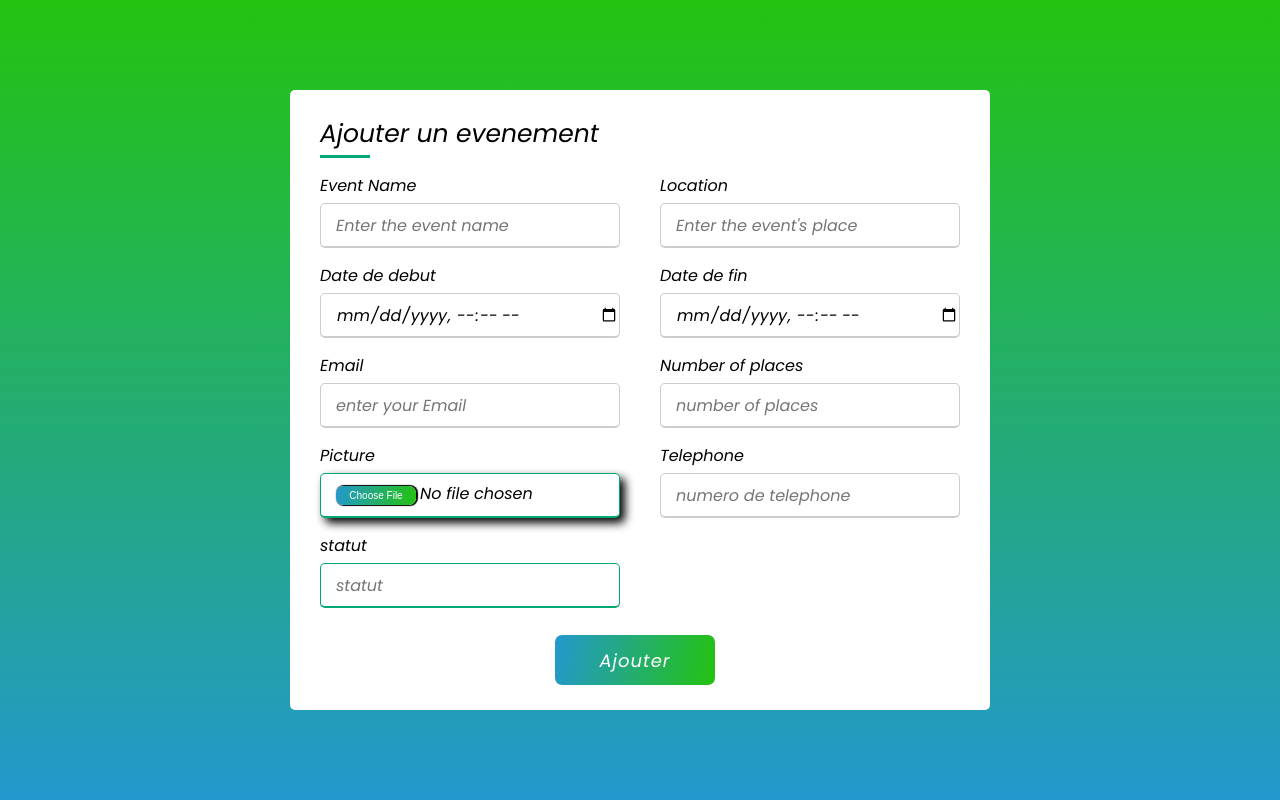
After one commit to bagherra99/projet-php, a PHP site: page /ajouter_evenement.php in a window 1280 px wide. The commit adds this page. Run offline with PHP 8.4, Linux system fonts and the light colour scheme.

Commit message:
Add files via upload

```diff
--- /dev/null
+++ b/ajouter_evenement.css
@@ -0,0 +1,135 @@
+@import url('https://fonts.googleapis.com/css2?family=Poppins:ital@1&display=swap');
+
+*{
+    margin: 0;
+    padding: 0;
+    box-sizing: border-box;
+    font-family: 'Poppins', sans-serif;
+}
+
+body{
+    display: flex;
+    height: 100vh;
+    justify-content: center;
+    align-items: center;
+    padding: 10px;
+    background: linear-gradient(360deg,rgb(35, 152, 206), rgb(36, 194, 16));
+}
+
+.container{
+    max-width: 700px;
+    width: 100%;
+    background: #fff;
+    padding: 25px 30px;
+    border-radius: 5px;
+}
+
+.container .title{
+    font-size: 25px;
+    font-weight: 500;
+    position: relative;
+}
+
+.container .title::before{
+    margin-bottom: -5px;
+    content: '';
+    position: absolute;
+    height: 3px;
+    width: 50px;
+    left: 0;
+    bottom: 0;
+    background: rgb(0, 168, 118);
+}
+
+.container form .user-details{
+    display: flex;
+    flex-wrap: wrap;
+    justify-content: space-between;
+    margin: 20px 0 12px 0;
+}
+
+form .user-details .input-box{
+    margin-bottom: 15px;
+    width: calc(100% / 2 - 20px);
+}
+
+.user-details .input-box .details{
+    display: block;
+    font-weight: 500;
+    margin-bottom: 5px;
+}
+
+.user-details .input-box input{
+    height: 45px;
+    width: 100%;
+    outline: none;
+    border-radius: 5px;
+    border: 1px solid #ccc;
+    padding-left: 15px;
+    font-size: 16px;
+    border-bottom-width: 2px;
+    transition: all 0.3s ease;
+    /* box-shadow: 5px 5px 15px black; */
+}
+
+.user-details .input-box input:focus,
+.user-details .input-box input:valid{
+    border-color: rgb(0, 168, 118);
+}
+
+form .button input{
+    margin-left: calc(640px / 2 - 85px);
+    height: 50px;
+    width: 25%;
+    outline: none;
+    color: #fff;
+    border: none;
+    font-size: 18px;
+    font-weight: 500;
+    border-radius: 7px;
+    letter-spacing: 1px;
+    cursor: pointer;
+    background: linear-gradient(100deg,rgb(35, 152, 206), rgb(36, 194, 16));
+    transition: all 0.3s ease;
+}
+
+form .button input:hover{
+    /* transform: translateY(5px); */
+    transform: scaleX(1.1);
+
+}
+
+input.image{
+    padding: 7px;
+    font-size: 16px;
+    background: white;
+    border-radius: 50px;
+    box-shadow: 5px 5px 10px black;
+    width: 35px;
+    outline: none;
+}
+
+/* .input-box .image{
+    font-size: 16px;
+    background: white;
+    border-radius: 50px;
+    box-shadow: 5px 5px 10px black;
+    width: 350px;
+    outline: none;
+} */
+
+::-webkit-file-upload-button{
+    color: white;
+    background: linear-gradient(100deg,rgb(35, 152, 206), rgb(36, 194, 16));
+    padding: 4px;
+    width: 80px;
+    font-size: 10px;
+    border: none;
+    border-radius: 7px;
+    box-shadow: 1px 0 1px 1px black;
+    outline: none;
+}
+
+input#file-upload-button{
+    width: 5px;
+}
--- /dev/null
+++ b/ajouter_evenement.php
@@ -0,0 +1,122 @@
+<!DOCTYPE html>
+<html lang="en">
+<head>
+    <meta charset="UTF-8">
+    <meta http-equiv="X-UA-Compatible" content="IE=edge">
+    <meta name="viewport" content="width=device-width, initial-scale=1.0">
+    <title>Ajouter Evenement</title>
+    <link rel="stylesheet" href="ajouter_evenement.css">
+</head>
+<body>
+    <!-- <form action="" method="post">
+        Event name : <input type="text" name="event_name"> <br> <br>
+        Location : <input type="text" name="location"> <br> <br>
+        Date : <input type="datetime" name="date"> <br><br>
+        number of places : <input type="number" name="places"> <br><br>
+        picture : <input type="file" name="img" id="img">
+
+        <button type="submit">create evenement</button>
+
+    </form> -->
+
+    <div class="container">
+        <div class="title">Ajouter un evenement</div>
+        <form action="" method="POST">
+            <div class="user-details">
+                <div class="input-box">
+                    <span class="details">Event Name</span>
+                    <input type="text" name="event_name" placeholder="Enter the event name" required>
+                </div>
+                <div class="input-box">
+                    <span class="details">Location</span>
+                    <input type="text" name="place" placeholder="Enter the event's place" required>
+                </div>
+                <div class="input-box">
+                    <span class="details">Date de debut</span>
+                    <input type="datetime-local" name="date_de_debut" placeholder="" required>
+                </div>
+                <div class="input-box">
+                    <span class="details">Date de fin</span>
+                    <input type="datetime-local" name="date_de_fin" placeholder="" required>
+                </div>
+                <div class="input-box">
+                    <span class="details">Email</span>
+                    <input type="text" name="Email" placeholder="enter your Email" required>
+                </div>
+                <div class="input-box">
+                    <span class="details">Number of places</span>
+                    <input type="number" name="Nbr_places" placeholder="number of places" required>
+                </div>
+                <div class="input-box">
+                    <span class="details">Picture</span>
+                    <input type="file" name="image" name="image" accept="image/*" class="image">
+                </div>
+                <div class="input-box">
+                    <span class="details">Telephone</span>
+                    <input type="tel" name="telephone" placeholder="numero de telephone" required>
+                </div>
+                <div class="input-box">
+                    <span class="details">statut</span>
+                    <input type="text" name="statut" placeholder="statut" autocomplete="off">
+                </div>
+            </div>
+            <div class="button">
+                <input type="submit" name="submit" value="Ajouter">
+            </div>
+        </form>
+    </div>
+
+</body>
+</html>
+
+
+<?php
+
+    if (isset($_POST['submit'])) {
+        //button clicked
+        echo "Button Clicked";
+
+        //1. Recuperer les valeurs dans le formulaire
+        $event_name = $_POST['event_name'];
+        $place = $_POST['place'];
+        $date_de_debut = $_POST['date_de_debut'];
+        $date_de_fin = $_POST['date_de_fin'];
+        $Email = $_POST['Email'];
+        $Nbr_places = $_POST['Nbr_places'];
+        $image = $_POST['image'];
+        $statut = $_POST['statut'];
+
+        //2.requete SQL pour enregistrer dans la base de donnee
+        $sql = "INSERT INTO evenement SET
+        		event_name = '$event_name',
+        		place = '$place',
+                date_de_debut = '$date_de_debut',
+        		date_de_fin = '$date_de_fin',
+                Email = '$Email',
+                Nbr_places = '$Nbr_places',
+                statut = 'yes'
+        ";
+
+        // //3.Execute Query and save in database
+        $conn = mysqli_connect('localhost', 'root', '') or die(mysql_errno());//database connection
+        $db_select = mysqli_select_db($conn, 'bdd') or die(mysql_error());//selecting database
+
+            // if($conn -> connect_error){
+            // 	die('ERREUR: ' .$conn->connect_error);
+            // }
+            // echo 'connexion reussie';
+
+        //4.execution de la requete et enregistrement des donnees dans la base
+        $res = mysqli_query($conn, $sql);
+
+        //5.
+
+        if ($res==TRUE) {
+            echo "data inserted";
+        }else{
+            echo "data not inserted ".mysqli_error($conn);
+        }
+
+    }
+
+?>
--- a/connexbdd.php
+++ b/connexbdd.php
@@ -1,3 +1,7 @@
+
+
+
+
 <?php
 // Connexion à la base de données
 // try
```
Also changed, not shown: container.html (added, +84 -0 lines), evenement.css (+40 -7 lines), evenement.php (added, +163 -0 lines), update.php (added, +22 -0 lines).
